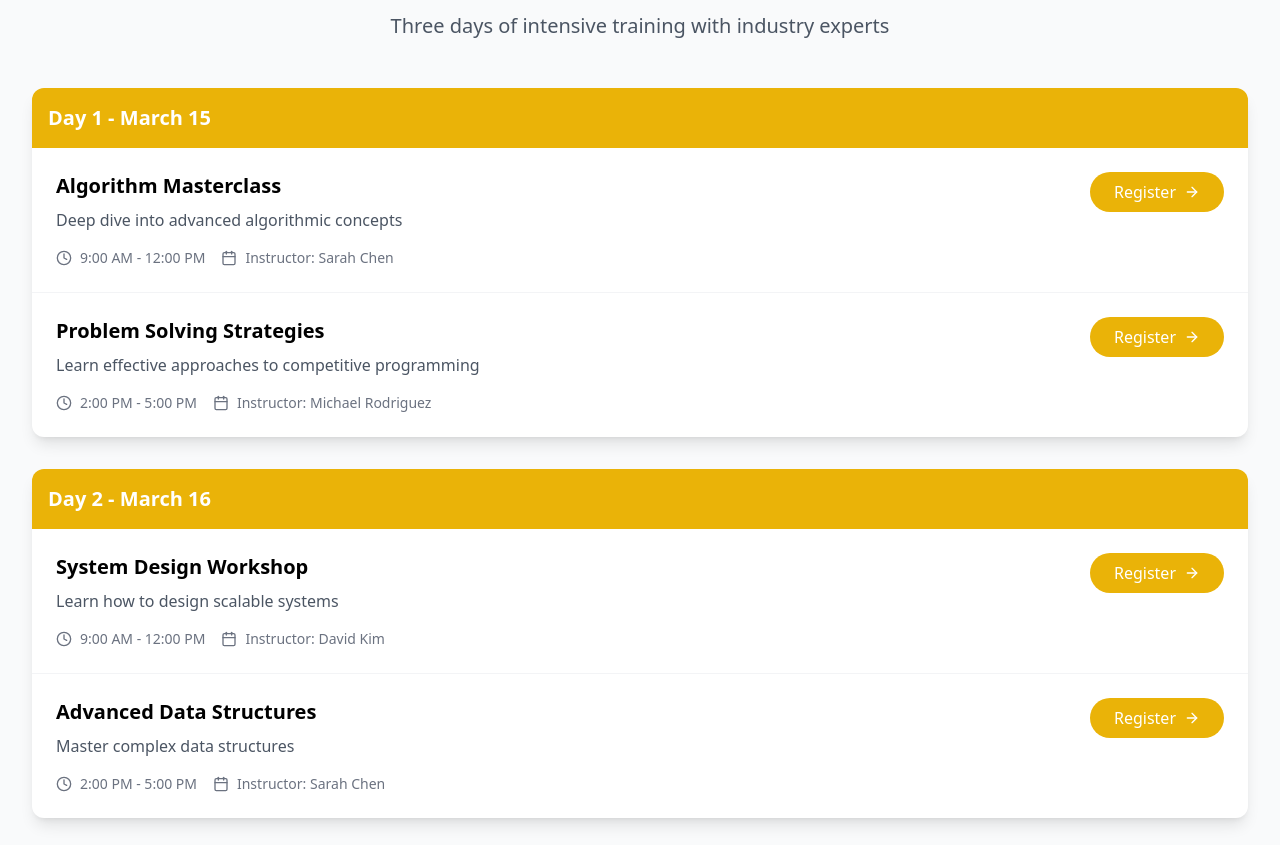
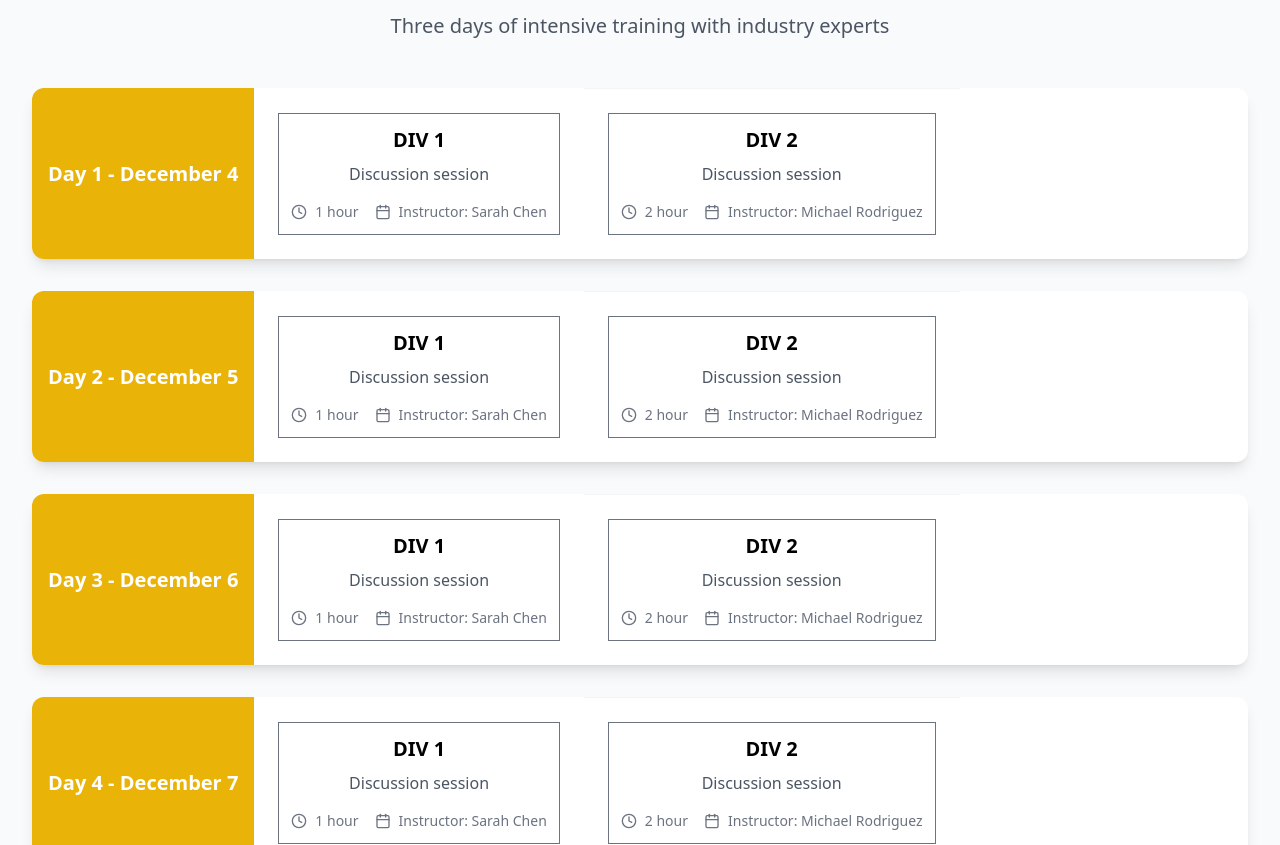
Before and after one commit to uditjainstjis/ICPC-SITE, a React (Vite) app: page / in a window 1280 px wide. Shown: the part 1680-2525 px from the top of the page. Built offline with nearby package versions, Linux system fonts and the light colour scheme.

Commit message:
whole structure made nicely

```diff
--- a/src/components/Schedule.tsx
+++ b/src/components/Schedule.tsx
@@ -4,50 +4,125 @@ import { Calendar, Clock, ArrowRight } from 'lucide-react';
 export default function Schedule() {
   const schedule = [
     {
-      date: "March 15",
+      date: "December 4",
       events: [
         {
-          time: "9:00 AM - 12:00 PM",
-          title: "Algorithm Masterclass",
-          description: "Deep dive into advanced algorithmic concepts",
+          time: "1 hour ",
+          title: "DIV 1",
+          description: "Discussion session",
           instructor: "Sarah Chen",
         },
         {
-          time: "2:00 PM - 5:00 PM",
-          title: "Problem Solving Strategies",
-          description: "Learn effective approaches to competitive programming",
+          time: "2 hour",
+          title: "DIV 2",
+          description: "Discussion session",
           instructor: "Michael Rodriguez",
         },
       ],
     },
     {
-      date: "March 16",
+      date: "December 5",
       events: [
         {
-          time: "9:00 AM - 12:00 PM",
-          title: "System Design Workshop",
-          description: "Learn how to design scalable systems",
-          instructor: "David Kim",
+          time: "1 hour ",
+          title: "DIV 1",
+          description: "Discussion session",
+          instructor: "Sarah Chen",
         },
         {
-          time: "2:00 PM - 5:00 PM",
-          title: "Advanced Data Structures",
-          description: "Master complex data structures",
-          instructor: "Sarah Chen",
+          time: "2 hour",
+          title: "DIV 2",
+          description: "Discussion session",
+          instructor: "Michael Rodriguez",
         },
       ],
     },
     {
-      date: "March 17",
+      date: "December 6",
       events: [
         {
-          time: "10:00 AM - 4:00 PM",
-          title: "Mock Competition",
-          description: "Full competition simulation with real-time feedback",
-          instructor: "All Coaches",
+          time: "1 hour ",
+          title: "DIV 1",
+          description: "Discussion session",
+          instructor: "Sarah Chen",
+        },
+        {
+          time: "2 hour",
+          title: "DIV 2",
+          description: "Discussion session",
+          instructor: "Michael Rodriguez",
         },
       ],
     },
+    {
+      date: "December 7",
+      events: [
+        {
+          time: "1 hour ",
+          title: "DIV 1",
+          description: "Discussion session",
+          instructor: "Sarah Chen",
+        },
+        {
+          time: "2 hour",
+          title: "DIV 2",
+          description: "Discussion session",
+          instructor: "Michael Rodriguez",
+        },
+      ],
+    },
+    {
+      date: "December 8",
+      events: [
+        {
+          time: "1 hour ",
+          title: "DIV 1",
+          description: "Discussion session",
+          instructor: "Sarah Chen",
+        },
+        {
+          time: "2 hour",
+          title: "DIV 2",
+          description: "Discussion session",
+          instructor: "Michael Rodriguez",
+        },
+      ],
+    },
+    {
+      date: "December 9",
+      events: [
+        {
+          time: "1 hour ",
+          title: "DIV 1",
+          description: "Discussion session",
+          instructor: "Sarah Chen",
+        },
+        {
+          time: "2 hour",
+          title: "DIV 2",
+          description: "Discussion session",
+          instructor: "Michael Rodriguez",
+        },
+      ],
+    },
+    {
+      date: "December 10",
+      events: [
+        {
+          time: "1 hour ",
+          title: "DIV 1",
+          description: "Discussion session",
+          instructor: "Sarah Chen",
+        },
+        {
+          time: "2 hour",
+          title: "DIV 2",
+          description: "Discussion session",
+          instructor: "Michael Rodriguez",
+        },
+      ],
+    },
+
   ];
 
   return (
@@ -60,17 +135,18 @@ export default function Schedule() {
 
         <div className="grid gap-8">
           {schedule.map((day, dayIndex) => (
-            <div key={dayIndex} className="bg-white rounded-xl shadow-lg overflow-hidden">
-              <div className="bg-yellow-500 text-white p-4">
-                <h3 className="text-xl font-semibold">Day {dayIndex + 1} - {day.date}</h3>
+            <div key={dayIndex} className="bg-white rounded-xl shadow-lg overflow-hidden flex sm:flex-row flex-col">
+              <div className="bg-yellow-500 text-white p-4 flex items-center">
+                <h3 className="text-xl font-semibold text-center">Day {dayIndex + 1} - {day.date}</h3>
               </div>
-              <div className="divide-y divide-gray-100">
+              <div className="divide-y divide-gray-100 flex flex-row items-center justify-center">
+
                 {day.events.map((event, eventIndex) => (
                   <div key={eventIndex} className="p-6">
-                    <div className="flex flex-wrap gap-6 items-start">
+                    <div className="flex flex-wrap gap-6 items-center border border-gray-500 p-3 ">
                       <div className="flex-1">
-                        <h4 className="text-xl font-semibold mb-2">{event.title}</h4>
-                        <p className="text-gray-600 mb-4">{event.description}</p>
+                        <h4 className="text-xl font-semibold mb-2 text-center ">{event.title}</h4>
+                        <p className="text-gray-600 mb-4 text-center">{event.description}</p>
                         <div className="flex flex-wrap gap-4 text-sm text-gray-500">
                           <div className="flex items-center">
                             <Clock className="h-4 w-4 mr-2" />
@@ -82,10 +158,7 @@ export default function Schedule() {
                           </div>
                         </div>
                       </div>
-                      <button className="group bg-yellow-500 text-white px-6 py-2 rounded-full hover:bg-yellow-600 transition flex items-center">
-                        Register
-                        <ArrowRight className="ml-2 h-4 w-4 group-hover:translate-x-1 transition-transform" />
-                      </button>
+
                     </div>
                   </div>
                 ))}
```
